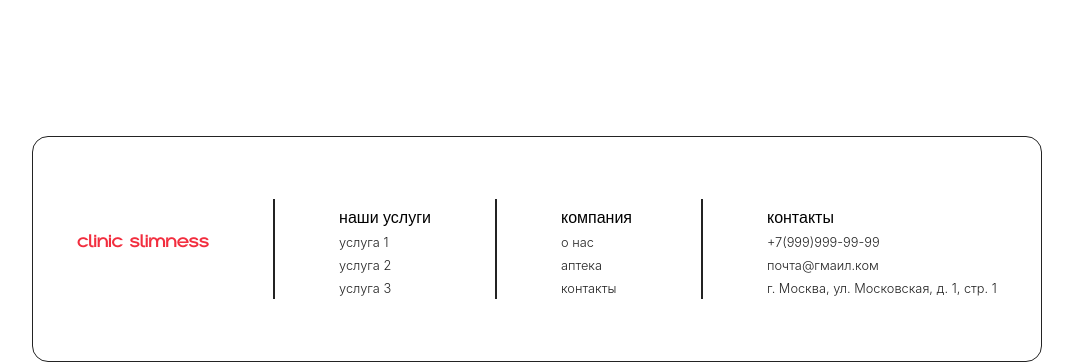
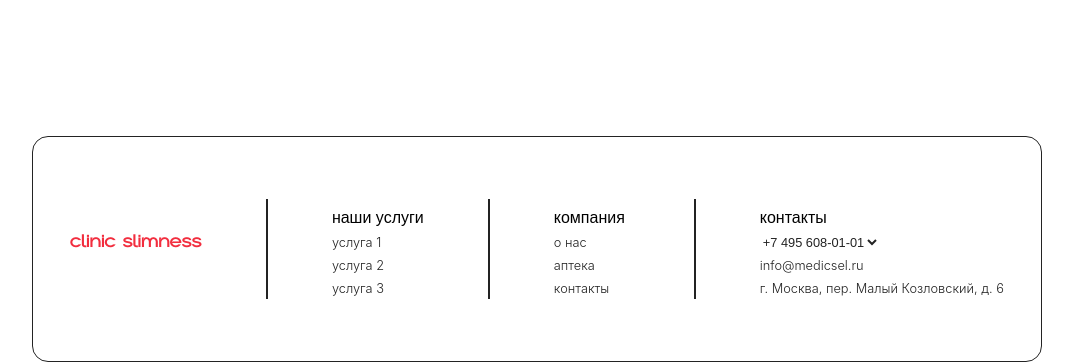
Before and after one commit to LxrdTendx/ClinicSite, a Django app: page / in a window 1280 px wide. Shown: the part 2312-2674 px from the top of the page, without its empty margins (103-1176 px from the left). Run offline with Django 4.2, Linux system fonts and the light colour scheme.

Commit message:
~main page design upgrade

```diff
--- a/ClinicSiteBack/clinicsite/templates/login.html
+++ b/ClinicSiteBack/clinicsite/templates/login.html
@@ -575,6 +575,19 @@
         margin-bottom: 20px; /* Отступы между секциями в мобильном виде */
     }
 }
+    .footer-phone-select {
+    background: #FFF; /* Цвет фона выпадающего списка */
+    color: #232323; /* Цвет текста */
+    font-size: 16px; /* Размер шрифта */
+    cursor: pointer; /* Курсор в виде руки */
+    border: none;
+}
+
+/* Стили для элементов option */
+.footer-phone-select option {
+    padding: 5px; /* Отступ для каждого элемента списка */
+}
+
 
 
 
@@ -731,9 +744,17 @@
         <div class="footer-section">
             <h3 class="footer-heading">контакты</h3>
             <ul class="footer-list">
-                <li class="footer-item" style="width: 143px">+7(999)999-99-99</li>
-                <li class="footer-item">почта@гмаил.ком</li>
-                <li class="footer-item" style="width: auto">г. Москва, ул. Московская, д. 1, стр. 1</li>
+                <li class="footer-item">
+                    <!-- Выпадающий список телефонных номеров -->
+                    <select class="footer-phone-select" onchange="location = this.value;">
+                        <option value="tel:+74956080101">+7 495 608-01-01</option>
+                        <option value="tel:+74956077950">+7 495 607-79-50</option>
+                        <option value="tel:+74956073701">+7 495 607-37-01</option>
+                        <option value="tel:+74955438384">+7 495 543-83-84</option>
+                    </select>
+                </li>
+                <li class="footer-item"><a href="mailto:info@medicsel.ru" style="color:#232323;">info@medicsel.ru</a></li>
+                <li class="footer-item" style="width: auto">г. Москва, пер. Малый Козловский, д. 6</li>
             </ul>
         </div>
     </div>
```
